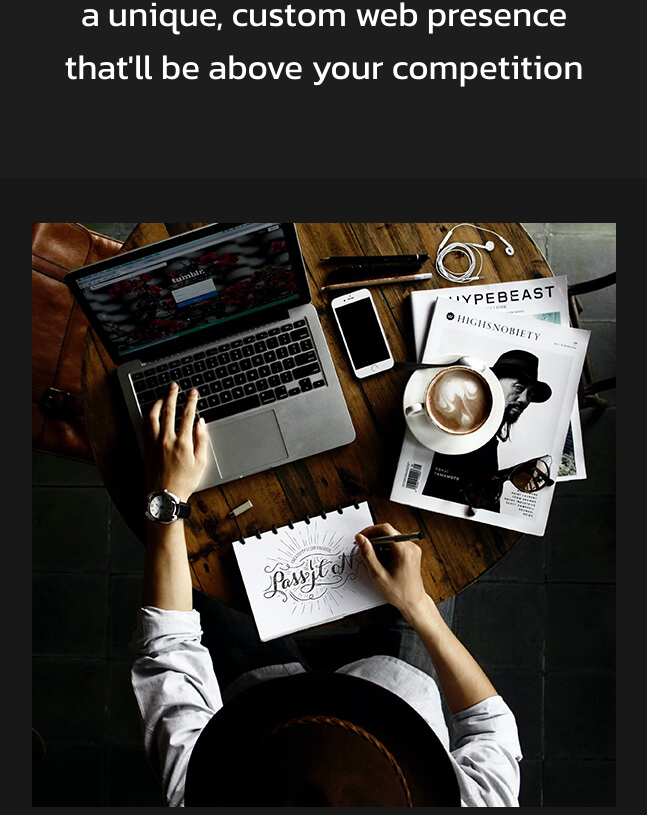
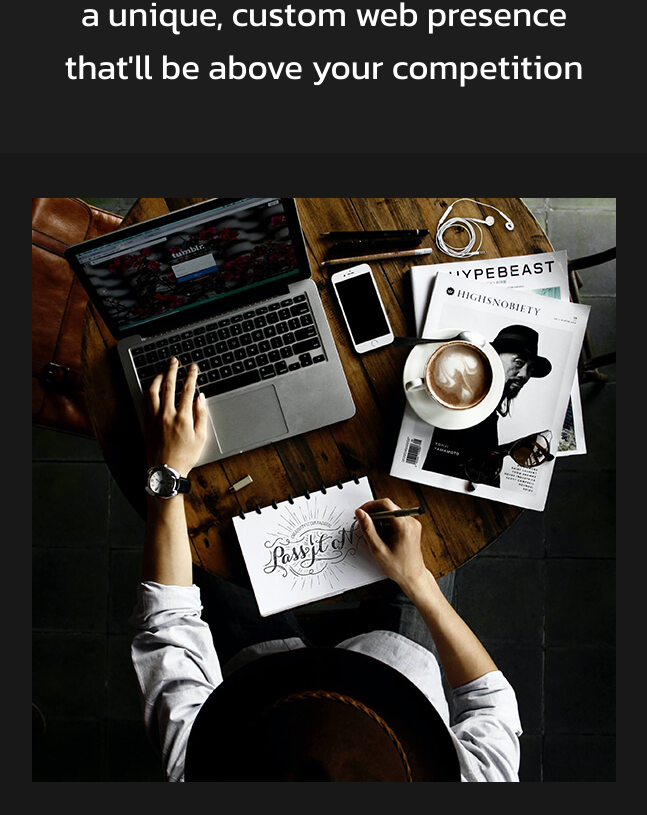
Before and after one commit to LowGcifer/Web-Dev-Site, a React (Create React App) app in the folder client/: page / in a window 1280 px wide. Shown: the part 1985-2800 px from the top of the page, without its empty margins (316-963 px from the left). Built offline with nearby package versions, Linux system fonts and the light colour scheme.

Commit message:
margin stuff on home and about screens

```diff
--- a/client/src/pages/about/about.css
+++ b/client/src/pages/about/about.css
@@ -117,8 +117,8 @@
 
 @media only screen and (max-width: 580px) {
   #about-paragraph-one {
-    margin-left: 5px;
-    margin-right: 5px;
+    margin-left: 3.5px;
+    margin-right: 3.5px;
     font-size: 6vw;
   }
 
--- a/client/src/style.css
+++ b/client/src/style.css
@@ -230,6 +230,8 @@
     flex-direction: column;
     justify-content: center;
     align-items: center;
+    margin-top: 0px;
+    margin-bottom: 0px;
   }
 
   #home-image-paragraph-one {
```
